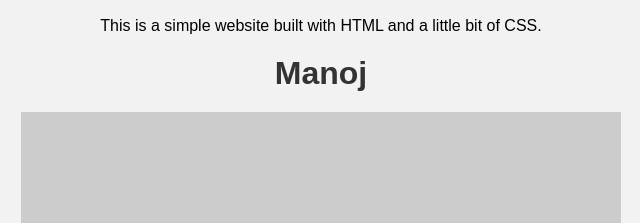
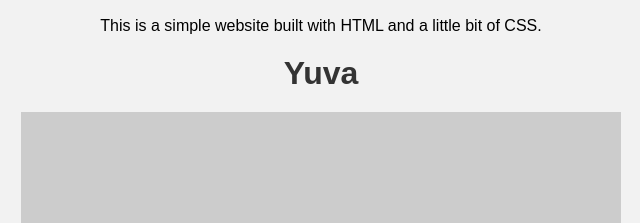
Before and after one commit to dmanojp/webpage, a plain HTML site: page index.html in a window 1280 px wide. Shown: the part 219-442 px from the top of the page, 319-959 px from the left. Drawn offline with Linux system fonts and the light colour scheme; placeholder pictures from the web are drawn by us.

Commit message:
Change name

```diff
--- a/index.html
+++ b/index.html
@@ -70,7 +70,7 @@
   <main>
     <h2>Hello, World!</h2>
     <p>This is a simple website built with HTML and a little bit of CSS.</p>
-    <div class="name">Manoj</div>
+    <div class="name">Yuva</div>
     <img src="https://via.placeholder.com/600x300" alt="Sample Image">
   </main>
 
```
